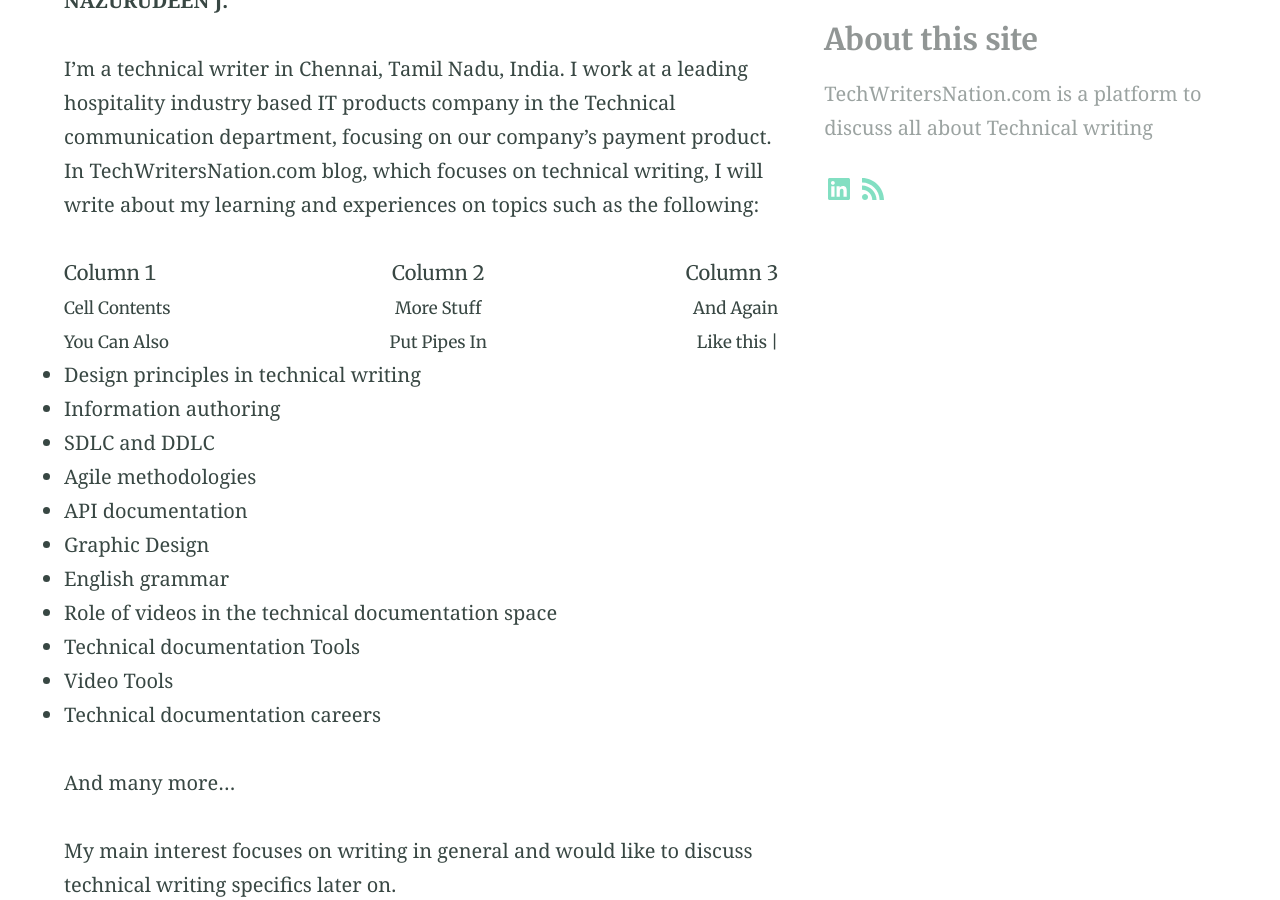
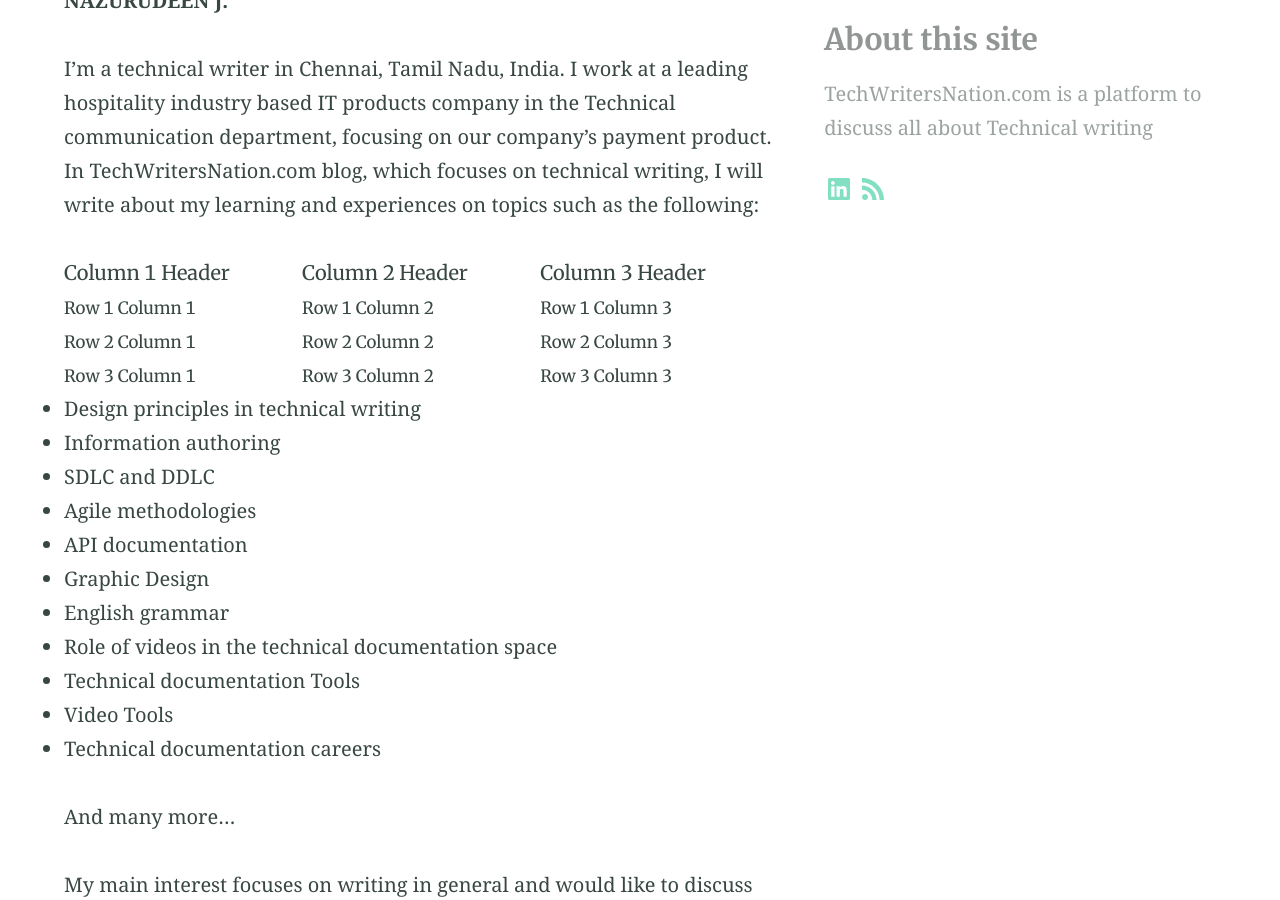
Before and after one commit to Nitish313/watchnationpro, a Jekyll site: the page built from about-me.md, in a window 1280 px wide and 900 px high, scrolled down 528 px. Built offline with Jekyll 4.4.1, drawn with Linux system fonts in a browser that asks for light colours.

Commit message:
Update about-me.md

```diff
--- a/about-me.md
+++ b/about-me.md
@@ -12,11 +12,11 @@ aside: true
 I'm a technical writer in Chennai, Tamil Nadu, India. I work at a leading hospitality industry based IT products company in the Technical communication department, focusing on our company's payment product.
 In TechWritersNation.com blog, which focuses on technical writing, I will write about my learning and experiences on topics such as the following:
 
-| Column 1       | Column 2     | Column 3     |
-| :------------- | :----------: | -----------: |
-|  Cell Contents | More Stuff   | And Again    |
-| You Can Also   | Put Pipes In | Like this \| |
-
+| Column 1 Header | Column 2 Header | Column 3 Header |
+| --------------- | --------------- | --------------- |
+| Row 1 Column 1 | Row 1 Column 2 | Row 1 Column 3 |
+| Row 2 Column 1 | Row 2 Column 2 | Row 2 Column 3 |
+| Row 3 Column 1 | Row 3 Column 2 | Row 3 Column 3 |
 
 
   * Design principles in technical writing
```
